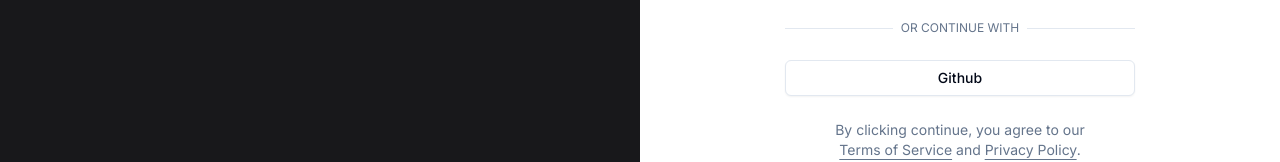
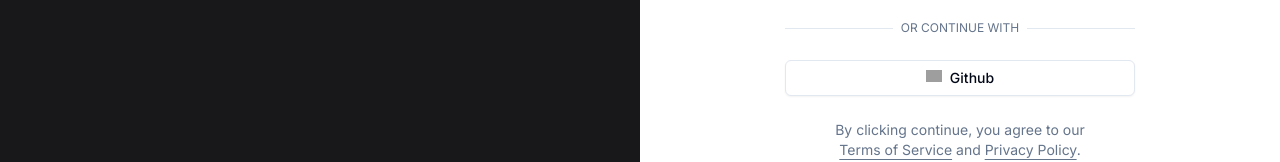
Before and after one commit to MdSadiqMd/Hire-Hub, a Next.js app in the folder client/: page / in a window 1280 px wide. Shown: the part 404-566 px from the top of the page. Built offline with nearby package versions, Linux system fonts and the light colour scheme; grey boxes are pictures that could not be loaded.

Commit message:
refactor added authentication page

```diff
--- a/client/src/authentication/components/user-auth-from.tsx
+++ b/client/src/authentication/components/user-auth-from.tsx
@@ -1,10 +1,11 @@
 "use client"
 
-import * as React from "react"
-import { cn } from "@/lib/utils"
-import { Button } from "@/components/ui/button"
-import { Input } from "@/components/ui/input"
-import { Label } from "@/components/ui/label"
+import * as React from "react";
+import { cn } from "@/lib/utils";
+import { Button } from "@/components/ui/button";
+import { Input } from "@/components/ui/input";
+import { Label } from "@/components/ui/label";
+import { Icons } from "@/components/ui/icons";
 
 interface UserAuthFormProps extends React.HTMLAttributes<HTMLDivElement> {}
 
@@ -39,9 +40,9 @@ export function UserAuthForm({ className, ...props }: UserAuthFormProps) {
             />
           </div>
           <Button disabled={isLoading}>
-            {/*isLoading && (
-              <Icons.spinner className="mr-2 h-4 w-4 animate-spin" />
-            )*/}
+            {isLoading && (
+              <Icons imageLink="https://icons8.com/icon/xS10HpCgrmSD/fidget-spinner" className="mr-2 h-4 w-4 animate-spin" />
+            )}
             Sign In with Email
           </Button>
         </div>
@@ -57,13 +58,13 @@ export function UserAuthForm({ className, ...props }: UserAuthFormProps) {
         </div>
       </div>
       <Button variant="outline" type="button" disabled={isLoading}>
-        {/*{isLoading ? (
-          <Icons.spinner className="mr-2 h-4 w-4 animate-spin" />
+        {isLoading ? (
+          <Icons imageLink="https://icons8.com/icon/xS10HpCgrmSD/fidget-spinner" className="mr-2 h-4 w-4 animate-spin" />
         ) : (
-          <Icons.gitHub className="mr-2 h-4 w-4" />
-        )}{" "}*/}
+          <Icons imageLink="https://icons8.com/icon/17949/google" className="mr-2 h-4 w-4" />
+        )}{" "}
         Github
       </Button>
     </div>
-  )
+  );
 }
--- /dev/null
+++ b/client/src/components/ui/icons.tsx
@@ -0,0 +1,16 @@
+import * as React from "react";
+
+interface IconProps {
+  imageLink: string;
+  className?: string;
+}
+
+export const Icons: React.FC<IconProps> = ({ imageLink, className }) => (
+  <div className={className}>
+    <img src={imageLink} alt="Icon" />
+  </div>
+);
+
+// Example usage:
+// <Icons imageLink="/path/to/spinner-icon.png" />
+// <Icons imageLink="/path/to/github-icon.png" />
```
